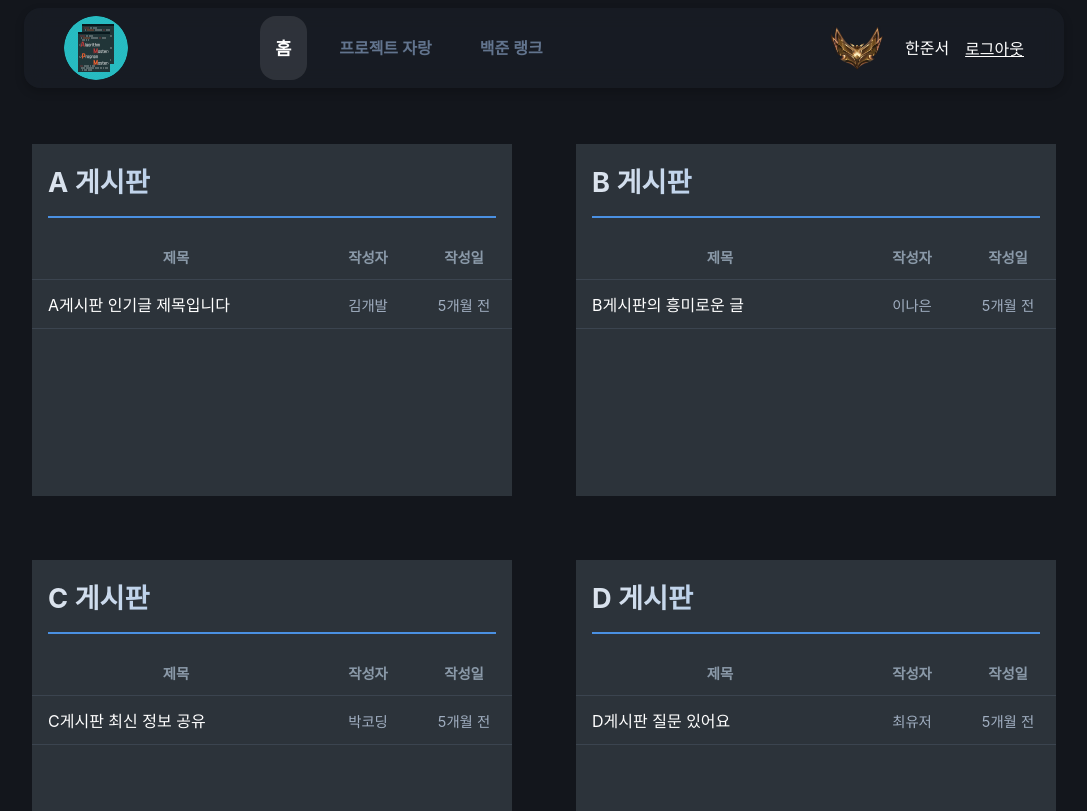
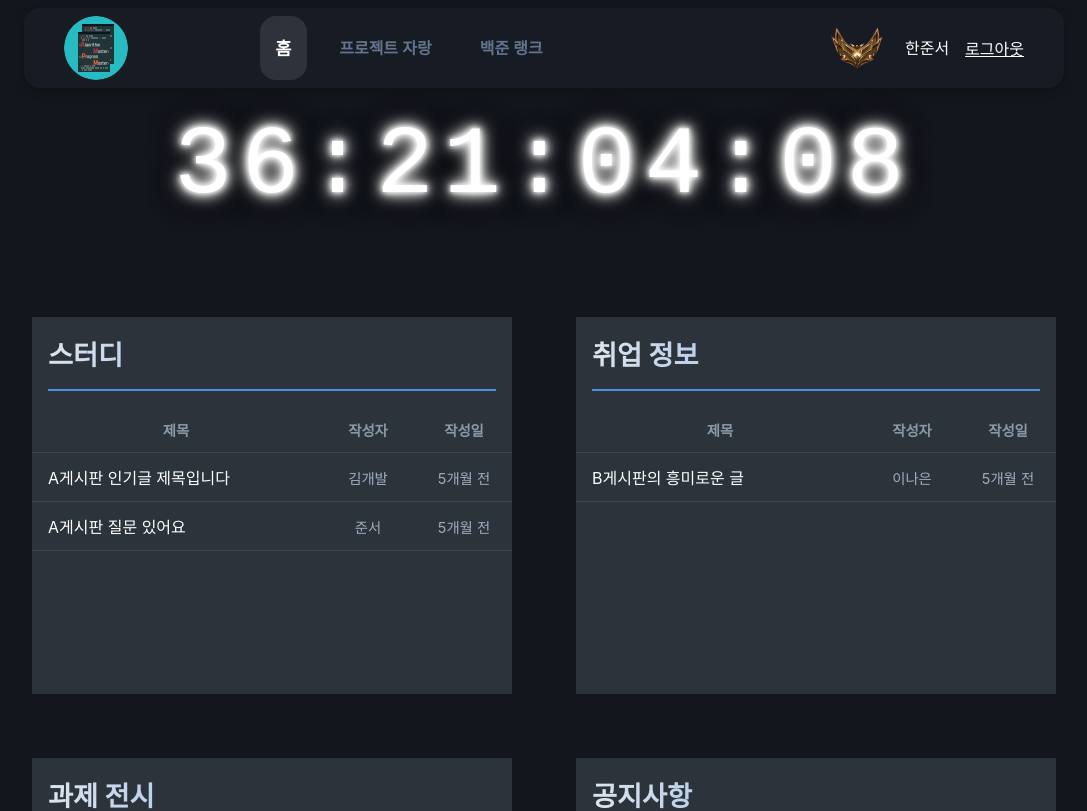
Before and after one commit to 2025-AM-PM/frontend, a React (Create React App) app in the folder am-pm/: page / in a window 1280 px wide. Shown: the top 811 px of the page, without its empty margins (96-1183 px from the left). Built offline with nearby package versions, Linux system fonts and the light colour scheme.

Commit message:
fix: 게시판 데이터 구조 수정 및 파싱 방법 변경

```diff
--- a/am-pm/src/components/board.tsx
+++ b/am-pm/src/components/board.tsx
@@ -1,75 +1,95 @@
-import '../styles/board.css'
-import MiniBoard from './miniBoard';
-import { Post } from '../types';
+import "../styles/board.css";
+import MiniBoard from "./miniBoard";
+import { Post } from "../types";
 
 function Board() {
-
-    const boardData = [
+  const boardData = {
+    studyBoards: [
       {
         id: 1,
-        boardTitle: 'A 게시판',
-        title: 'A게시판 인기글 제목입니다',
-        createdAt: '2025-07-07',
-        view: 120,
-        link: '/board/a/1',
-        author: '김개발',
+        title: "A게시판 인기글 제목입니다",
+        writter: "김개발",
+        createdAt: "2025-07-07T00:00:00",
+        commentCount: 12,
+        view: 10,
+        link: "/data/a",
       },
       {
+        id: 4,
+        title: "A게시판 질문 있어요",
+        writter: "준서",
+        createdAt: "2025-07-05T00:00:00",
+        commentCount: 7,
+        view: 14,
+        link: "/data/a",
+      },
+    ],
+    jobBoards: [
+      {
         id: 2,
-        boardTitle: 'B 게시판',
-        title: 'B게시판의 흥미로운 글',
-        createdAt: '2025-07-06',
-        view: 98,
-        link: '/board/b/5',
-        author: '이나은',
+        title: "B게시판의 흥미로운 글",
+        writter: "이나은",
+        createdAt: "2025-07-06T00:00:00",
+        commentCount: 9,
+        view: 10,
+        link: "/data/b",
       },
+    ],
+    exhibits: [
       {
-        id:3,
-        boardTitle: 'C 게시판',
-        title: 'C게시판 최신 정보 공유',
-        createdAt: '2025-07-07',
-        view: 250,
-        link: '/board/c/12',
-        author: '박코딩',
+        id: 3,
+        title: "C게시판 최신 정보 공유",
+        writter: "박코딩",
+        createdAt: "2025-07-07T00:00:00",
+        view: 40,
+        link: "/data/c",
       },
+    ],
+    notices: [
       {
-        id:4,
-        boardTitle: 'D 게시판',
-        title: 'D게시판 질문 있어요',
-        createdAt: '2025-07-05',
-        view: 77,
-        link: '/board/d/9',
-        author: '최유저',
+        id: 4,
+        title: "D게시판 질문 있어요",
+        writter: "관리자",
+        createdAt: "2025-07-05T00:00:00",
+        view: 50,
+        link: "/data/d",
       },
-    ];
+    ],
+  };
+
+  const boardTitles = {
+    studyBoards: "스터디",
+    jobBoards: "취업 정보",
+    exhibits: "과제 전시",
+    notices: "공지사항",
+  };
 
   return (
-        <div className='board-main'>
-            <div className='board-container'>
-                {boardData.map((board) => {
+    <div className="board-main">
+      <div className="board-container">
+        {Object.entries(boardData).map(([key, posts]) => {
           // MiniBoard에 전달할 게시글 데이터 객체 생성
-                    const post: Post = {
-                        id: board.id,
-                        title: board.title,
-                        author: board.author,
-                        createdAt: board.createdAt,
-                        view: board.view,
-                        link: board.link
-                    };
+          const normalizepPost: Post[] = posts.map((post) => ({
+            id: post.id,
+            title: post.title,
+            author: post.writter || "관리자",
+            createdAt: post.createdAt,
+            view: post.view,
+            link: post.link,
+          }));
 
           // MiniBoard 컴포넌트를 렌더링하고 props를 전달
           return (
             <MiniBoard
-                            key={board.id} // key는 필수입니다.
-                            boardTitle={board.boardTitle}
-                            posts={[post]} // 게시글 데이터를 배열로 감싸서 전달
+              key={key} // key는 필수입니다.
+              boardTitle={boardTitles[key as keyof typeof boardTitles]}
+              posts={normalizepPost} // 게시글 데이터를 배열로 감싸서 전달
             />
           );
         })}
       </div>
     </div>
-    )
+  );
 }
 
-
 export default Board;
--- /dev/null
+++ b/am-pm/src/components/clock.tsx
@@ -0,0 +1,61 @@
+import "../styles/clock.css";
+import { useState, useEffect } from "react";
+
+// Props 타입 정의
+interface CountdownTimerProps {
+  initialSeconds: number;
+}
+
+export function Clock({ initialSeconds }: CountdownTimerProps) {
+  // 남은 시간을 상태로 관리
+  const [remainingSeconds, setRemainingSeconds] = useState(initialSeconds);
+
+  // initialSeconds prop이 변경될 때마다 타이머 상태를 업데이트
+  useEffect(() => {
+    setRemainingSeconds(initialSeconds);
+  }, [initialSeconds]);
+
+  // 카운트다운 로직
+  useEffect(() => {
+    // 남은 시간이 0 이하면 인터벌을 실행하지 않음
+    if (remainingSeconds <= 0) {
+      return;
+    }
+
+    // 1초마다 남은 시간을 1씩 감소시키는 인터벌 설정
+    const interval = setInterval(() => {
+      setRemainingSeconds((prevSeconds) => prevSeconds - 1);
+    }, 1000);
+
+    // 컴포넌트가 언마운트되거나 remainingSeconds가 변경되면 인터벌 정리
+    return () => clearInterval(interval);
+  }, [remainingSeconds]);
+
+  const formatTimer = (totalSeconds: number) => {
+    const days = Math.floor(totalSeconds / (3600 * 24));
+    const hours = Math.floor((totalSeconds % (3600 * 24)) / 3600);
+    const minutes = Math.floor((totalSeconds % 3600) / 60);
+    const seconds = totalSeconds % 60;
+
+    return `${days.toString().padStart(2, "0")}:${hours
+      .toString()
+      .padStart(2, "0")}:${minutes.toString().padStart(2, "0")}:${seconds
+      .toString()
+      .padStart(2, "0")}`;
+  };
+
+  return (
+    <div className="flex flex-col items-center justify-center min-h-screen bg-black p-4">
+      {/* 타이머 디스플레이 */}
+      <div className="neon-clock-container">
+        <div
+          className={`neon-clock ${
+            remainingSeconds === 0 ? "timer-finished" : ""
+          }`}
+        >
+          {formatTimer(remainingSeconds)}
+        </div>
+      </div>
+    </div>
+  );
+}
--- a/am-pm/src/pages/Home.tsx
+++ b/am-pm/src/pages/Home.tsx
@@ -2,11 +2,13 @@ import React from 'react';
 import Header from '../components/header'
 import '../styles/home.css'
 import Board from '../components/board';
+import {Clock} from "../components/clock"
 
 function HomePage() {
   return (
     <div className='main'>
         <Header />
+        <Clock initialSeconds={3186254}/>
         <Board />
     </div>
   )
--- /dev/null
+++ b/am-pm/src/styles/clock.css
@@ -0,0 +1,53 @@
+.neon-clock-container {
+  padding: 2rem;
+}
+
+.neon-clock {
+  font-family: "Courier New", Consolas, Monaco, "Lucida Console", monospace;
+  font-size: clamp(3rem, 8vw, 6rem);
+  font-weight: 400;
+  letter-spacing: 0.1em;
+  color: white;
+  text-align: center;
+  text-shadow: 0 0 5px currentColor, 0 0 10px currentColor,
+    0 0 15px currentColor, 0 0 20px currentColor, 0 0 25px black, 0 0 30px black,
+    0 0 35px black;
+  animation: pulse 2s infinite alternate;
+}
+
+.neon-clock.timer-finished {
+  color: #ff0040; /* 카운트다운 종료 시 색상 */
+  text-shadow: 0 0 5px currentColor, 0 0 10px currentColor,
+    0 0 15px currentColor, 0 0 20px currentColor, 0 0 25px #cc0033,
+    0 0 30px #cc0033, 0 0 35px #cc0033;
+  animation: flash 0.5s infinite alternate;
+}
+
+@keyframes pulse {
+  from {
+    text-shadow: 0 0 5px currentColor, 0 0 10px currentColor,
+      0 0 15px currentColor, 0 0 20px currentColor, 0 0 25px black,
+      0 0 30px black, 0 0 35px black;
+  }
+  to {
+    text-shadow: 0 0 5px currentColor, 0 0 10px currentColor,
+      0 0 15px currentColor, 0 0 20px currentColor, 0 0 25px black,
+      0 0 30px black, 0 0 35px black;
+  }
+}
+
+@keyframes flash {
+  from {
+    opacity: 1;
+  }
+  to {
+    opacity: 0.3;
+  }
+}
+
+@media (max-width: 768px) {
+  .neon-clock {
+    font-size: clamp(2rem, 6vw, 4rem);
+    letter-spacing: 0.05em;
+  }
+}
```
Also changed, not shown: 1 other file (tests, documents, lock files or other folders). Lines whose indentation alone changed are shown as unchanged.
